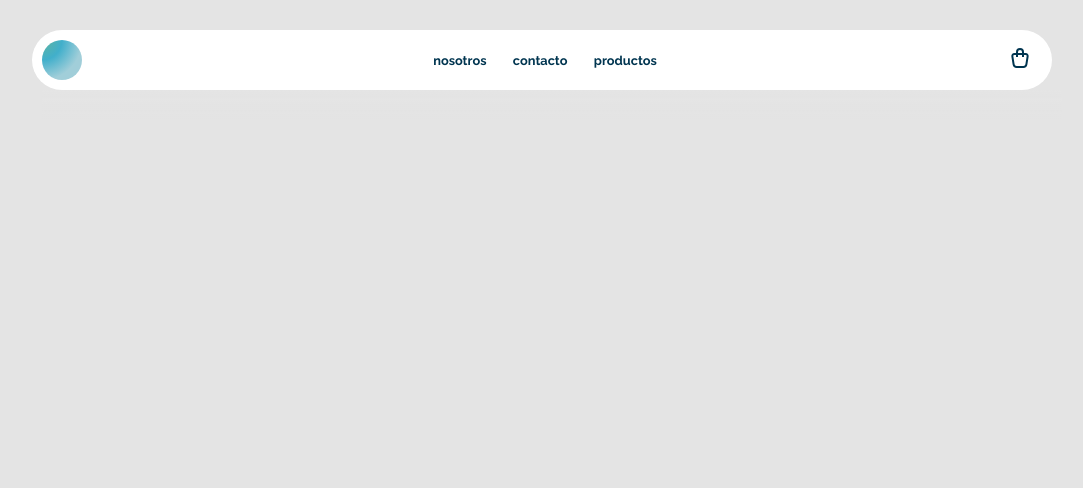
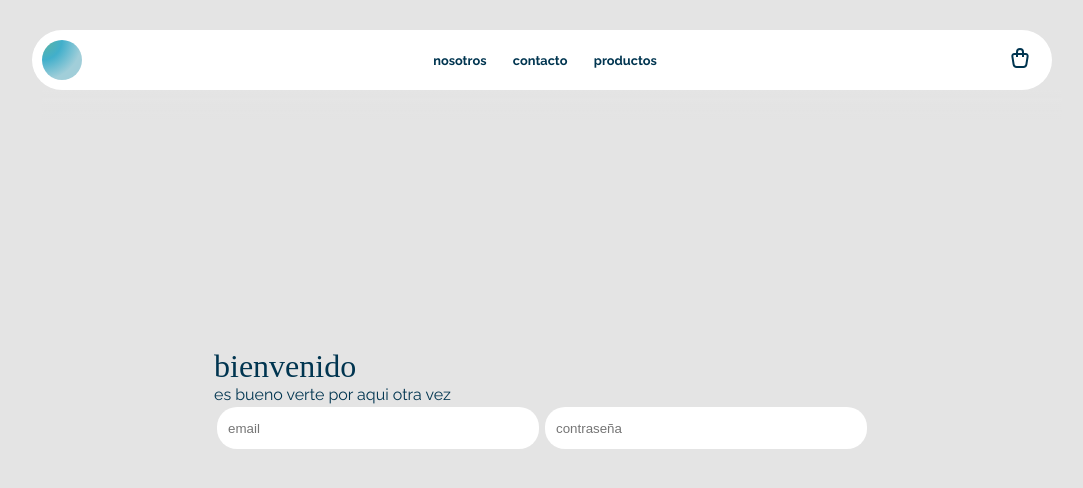
Before and after one commit to JONAAVILA/tienda-online, a React (Create React App) app: page /login in a window 1280 px wide. Shown: the top 488 px of the page, without its empty margins (98-1181 px from the left). Built offline with nearby package versions, Linux system fonts and the light colour scheme; a web font is replaced by a local one.

Commit message:
create login view

```diff
--- a/src/App.js
+++ b/src/App.js
@@ -4,6 +4,7 @@ import { BrowserRouter , Routes, Route } from 'react-router-dom';
 import VerifyEmail from './views/verifyEmail/VerifyEmail.jsx'
 import User from './views/create/User';
 import Home from './views/home/Home.jsx';
+import Login from './views/login/Login.jsx';
 
 function App() {
   return (
@@ -14,6 +15,7 @@ function App() {
         <Route path='/validate' element={<VerifyEmail/>}/>
         <Route path='/create' element={<User/>}/>
         <Route path='/home' element={<Home/>}/>
+        <Route path='/login' element={<Login/>}/>
       </Routes>
     </BrowserRouter>
   )
--- a/src/views/landing/Landing.jsx
+++ b/src/views/landing/Landing.jsx
@@ -8,7 +8,9 @@ const Landing = ()=>{
             <h1>todo para tu bebe</h1>
             <h2>Hacemos envios a dominicilio atravez de mercado pago</h2>
             <div className='landing_buttons' >
-                <Button color={'default'} children={'ingresar'} />
+                <Link to={'/login'} >
+                    <Button color={'default'} children={'ingresar'} />
+                </Link>
                 <p>or</p>
                 <Link to={'/validate'} >
                     <Button color={'gradient'} children={'registrarse'} />
--- /dev/null
+++ b/src/views/login/Login.jsx
@@ -0,0 +1,24 @@
+import './login.css'
+
+const Login = ()=>{
+    return(
+        <div className='login_container' >
+            <div>
+                <h1>bienvenido</h1>
+                <h2>es bueno verte por aqui otra vez</h2>
+                <form action="">
+                    <input
+                        type="text"
+                        placeholder="email"
+                    />
+                    <input
+                        type="text"
+                        placeholder="contraseña"
+                    />
+                </form>
+            </div>
+        </div>
+    )
+}
+
+export default Login
--- /dev/null
+++ b/src/views/login/login.css
@@ -0,0 +1,6 @@
+.login_container{
+    display: flex;
+    justify-content: center;
+    align-items: center;
+    height: 100vh;
+}
```
